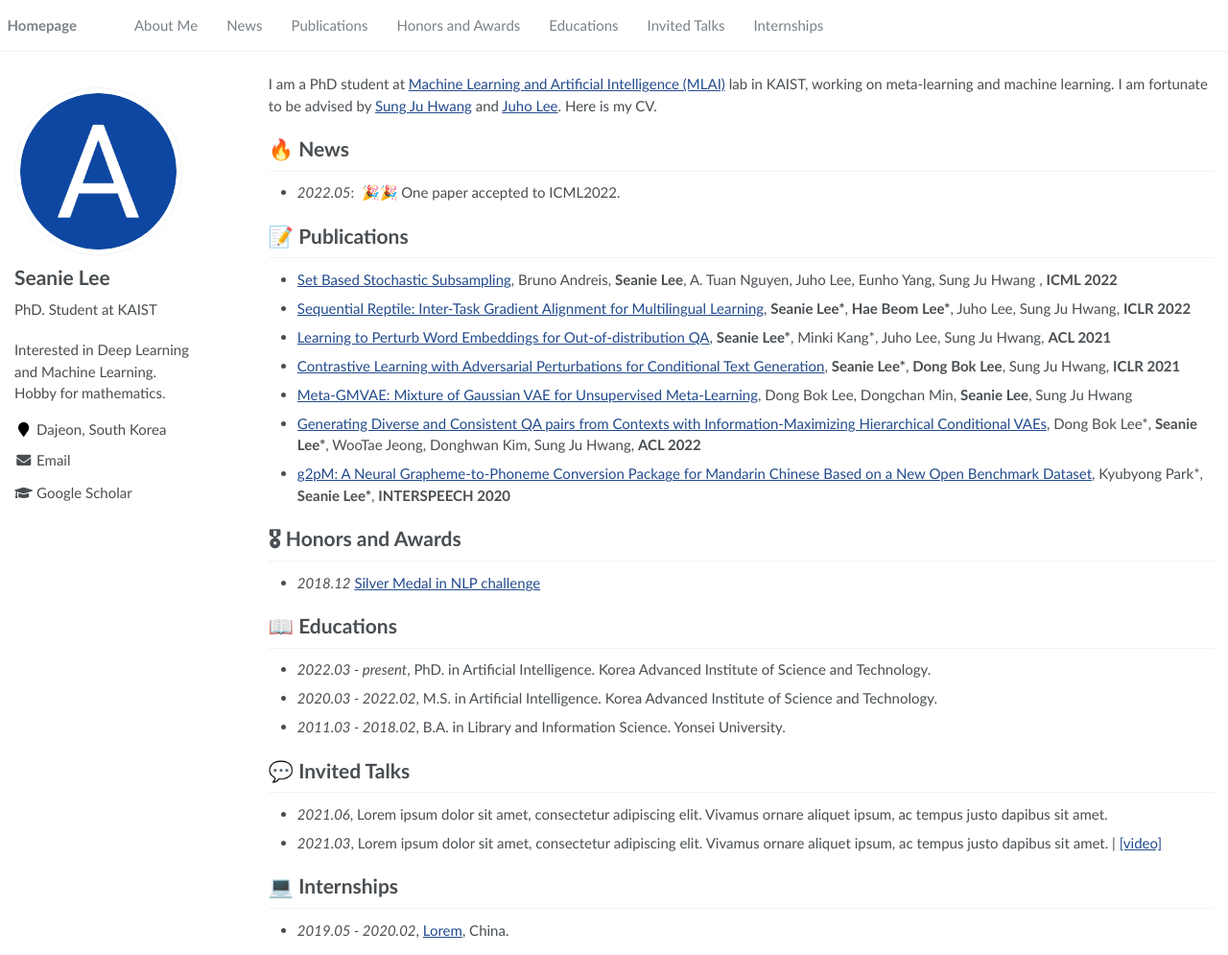
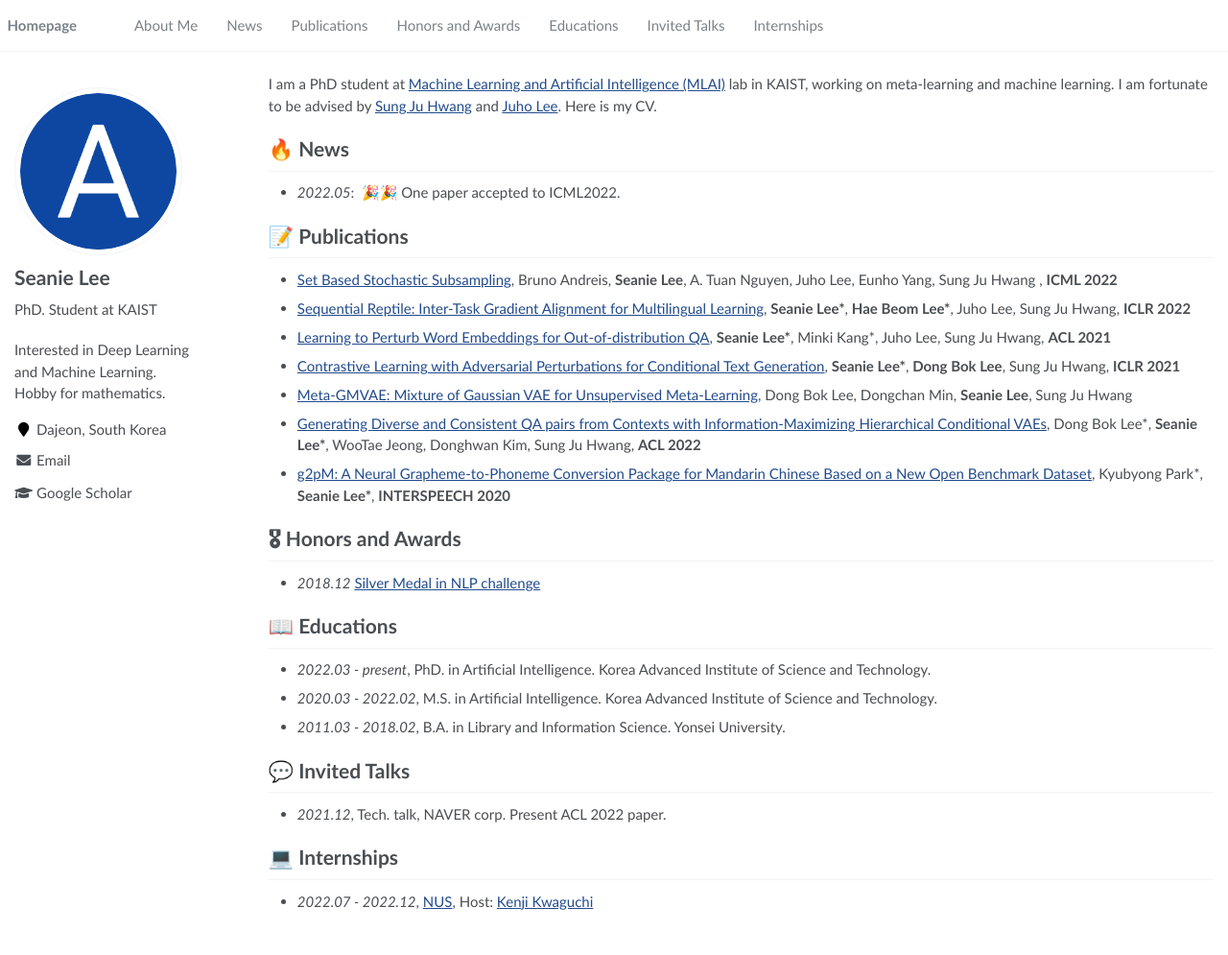
Before and after one commit to seanie14/seanie14.github.io, a Jekyll site: the page built from _pages/about.md, in a window 1280 px wide and 995 px high. Shown: the whole window at 96% size. Built offline with Jekyll 4.4.1, drawn with Linux system fonts in a browser that asks for light colours.

Commit message:
Update about.md

```diff
--- a/_pages/about.md
+++ b/_pages/about.md
@@ -47,8 +47,8 @@ I am a PhD student at [Machine Learning and Artificial Intelligence (MLAI)](http
 - *2011.03 - 2018.02*, B.A. in Library and Information Science. Yonsei University.
 
 # 💬 Invited Talks
-- *2021.06*, Lorem ipsum dolor sit amet, consectetur adipiscing elit. Vivamus ornare aliquet ipsum, ac tempus justo dapibus sit amet.
-- *2021.03*, Lorem ipsum dolor sit amet, consectetur adipiscing elit. Vivamus ornare aliquet ipsum, ac tempus justo dapibus sit amet.  \| [\[video\]](https://github.com/)
+- *2021.12*, Tech. talk, NAVER corp. Present ACL 2022 paper.
+<!-- - *2021.03*, Lorem ipsum dolor sit amet, consectetur adipiscing elit. Vivamus ornare aliquet ipsum, ac tempus justo dapibus sit amet.  \| [\[video\]](https://github.com/) -->
 
 # 💻 Internships
-- *2019.05 - 2020.02*, [Lorem](https://github.com/), China.
+- *2022.07 - 2022.12*, [NUS](https://ml.comp.nus.edu.sg/), Host: [Kenji Kwaguchi](https://ml.comp.nus.edu.sg/kawaguchi)
```
